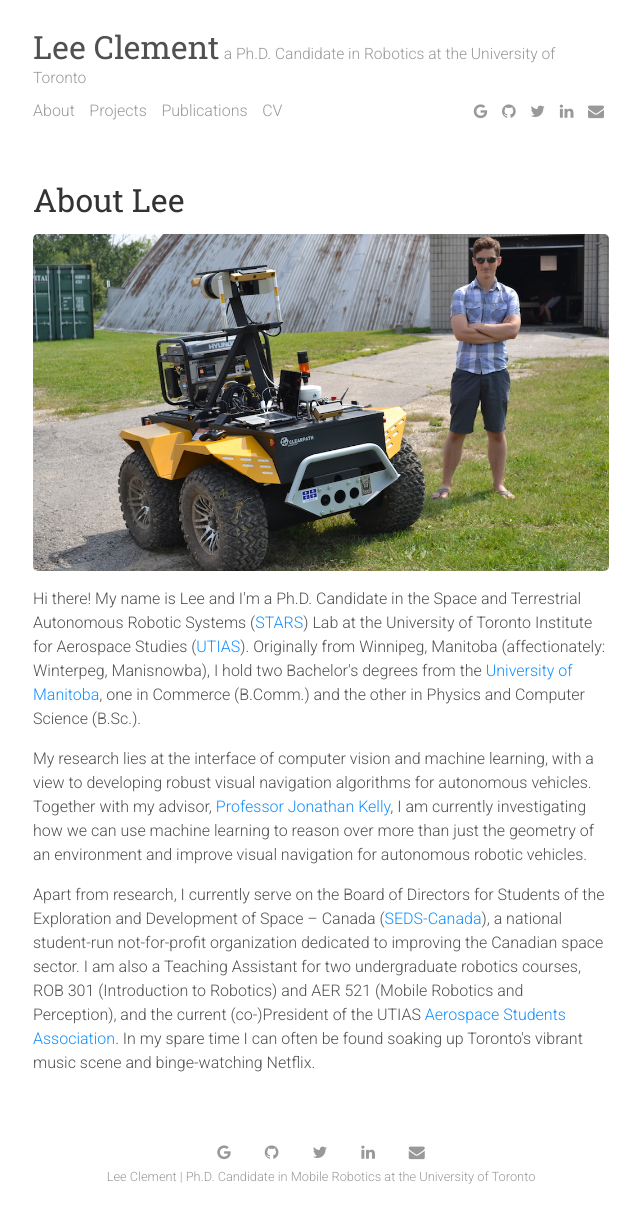
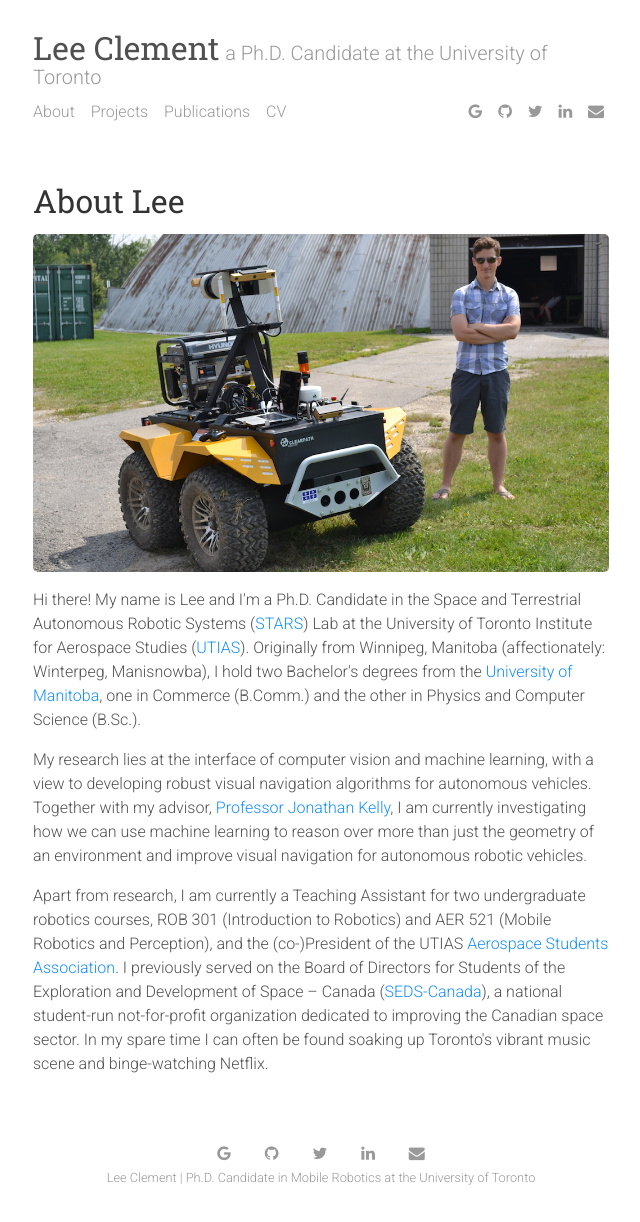
Before and after one commit to leeclemnet/leeclemnet.github.io, a Jekyll site: the page built from index.html, in a window 1280 px wide. Shown: the whole page, without its empty margins (319-959 px from the left). Built offline with Jekyll 4.4.1, drawn with Linux system fonts in a browser that asks for light colours; nearby versions of some CDN libraries; the list of posts is cut into pages by our own code.

Commit message:
Update index and projects

```diff
--- a/_config.yml
+++ b/_config.yml
@@ -1,6 +1,6 @@
 # Site Settings
 title:               "Lee Clement"
-tagline:             "a Ph.D. Candidate in Robotics at the University of Toronto"
+tagline:             "a Ph.D. Candidate at the University of Toronto"
 description:         "Ph.D. Candidate in Mobile Robotics at the University of Toronto"
 baseurl:             # /
 url: 			           # http://leeclem.net
--- a/_includes/header.html
+++ b/_includes/header.html
@@ -1,7 +1,6 @@
 <header class="masthead">
-  <h3 class="masthead-title">
+  <h2 class="masthead-title">
     <a href="{{ site.baseurl }}/">{{ site.title }}</a>
-    <small class="masthead-subtitle">{{ site.tagline }}</small>
-    {% include menu.html %}
-  </h3>
+    <small class="masthead-subtitle">{{ site.tagline }}</small> {% include menu.html %}
+  </h2>
 </header>
--- a/index.html
+++ b/index.html
@@ -13,19 +13,26 @@ sitemap:
     <img src="{{ site.url }}/assets/pics/grizzly.jpg" />
 
     <p>
-    Hi there! My name is Lee and I'm a Ph.D. Candidate in the Space and Terrestrial Autonomous Robotic Systems (<a href="http://starslab.ca/">STARS</a>) Lab at the University of Toronto Institute for Aerospace Studies (<a href="http://utias.utoronto.ca/">UTIAS</a>).
-    Originally from Winnipeg, Manitoba (affectionately: Winterpeg, Manisnowba), I hold two Bachelor's degrees from the <a href="http://umanitoba.ca">University of Manitoba</a>, one in Commerce (B.Comm.) and the other in Physics and Computer Science
-    (B.Sc.).
+        Hi there! My name is Lee and I'm a Ph.D. Candidate in the Space and Terrestrial Autonomous Robotic Systems (<a href="http://starslab.ca/">STARS</a>)
+        Lab at the University of Toronto Institute for Aerospace Studies (<a href="http://utias.utoronto.ca/">UTIAS</a>).
+        Originally from Winnipeg, Manitoba (affectionately: Winterpeg, Manisnowba), I hold two Bachelor's degrees from the
+        <a href="http://umanitoba.ca">University of Manitoba</a>, one in Commerce (B.Comm.) and the other in Physics and
+        Computer Science (B.Sc.).
     </p>
 
     <p>
-    My research lies at the interface of computer vision and machine learning, with a view to developing robust visual navigation algorithms for autonomous vehicles. Together with my advisor, <a href="http://jonathankelly.info">Professor Jonathan Kelly</a>, I am currently investigating how we can use machine learning to reason over more
-    than just the geometry of an environment and improve visual navigation for autonomous robotic vehicles.
+        My research lies at the interface of computer vision and machine learning, with a view to developing robust visual navigation
+        algorithms for autonomous vehicles. Together with my advisor, <a href="http://jonathankelly.info">Professor Jonathan Kelly</a>,
+        I am currently investigating how we can use machine learning to reason over more than just the geometry of an environment
+        and improve visual navigation for autonomous robotic vehicles.
     </p>
     <p>
-    Apart from research, I currently serve on the Board of Directors for Students of the Exploration and Development of Space &ndash; Canada (<a href="http://seds.ca">SEDS-Canada</a>), a national student-run not-for-profit organization dedicated to
-    improving the Canadian space sector. I am also a Teaching Assistant for two undergraduate robotics courses, ROB 301 (Introduction to Robotics) and AER 521 (Mobile Robotics and Perception), and the current (co-)President of the UTIAS <a href="http://arrow.utias.utoronto.ca/~asa/">Aerospace Students Association</a>.
-    In my spare time I can often be found soaking up Toronto's vibrant music scene and binge-watching Netflix.
+        Apart from research, I am currently a Teaching Assistant for two undergraduate robotics courses, ROB 301 (Introduction to Robotics)
+        and AER 521 (Mobile Robotics and Perception), and the (co-)President of the UTIAS <a href="http://arrow.utias.utoronto.ca/~asa/">Aerospace Students Association</a>.
+        I previously served on the Board of Directors for Students of the Exploration and Development of Space
+        &ndash; Canada (<a href="http://seds.ca">SEDS-Canada</a>), a national student-run not-for-profit organization dedicated
+        to improving the Canadian space sector. In my spare time I can often be found soaking up Toronto's vibrant music
+        scene and binge-watching Netflix.
     </p>
 
 </div>
```
Also changed, not shown: projects.md (+1 -1 lines), Gemfile.lock. Lines whose indentation alone changed are shown as unchanged.
